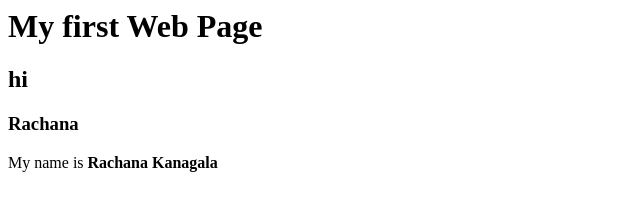
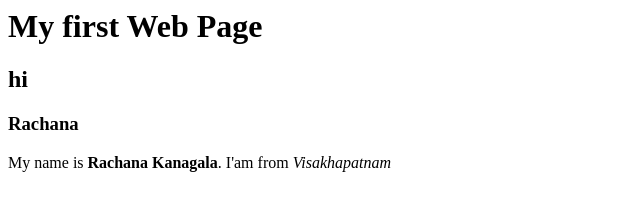
Before and after one commit to rk594/homewrok1.1, a plain HTML site: page index.html in a window 1280 px wide. Shown: the whole page, without its empty margins (0-640 px from the left). Drawn offline with Linux system fonts and the light colour scheme.

Commit message:
added i tag.

```diff
--- a/index.html
+++ b/index.html
@@ -1,4 +1,4 @@
 <h1> My first Web Page</h1>
 <h2>hi<h2>
 <h3>Rachana</h3>
-<p>My name is <b>Rachana Kanagala</b></p>
+<p>My name is <b>Rachana Kanagala</b>. I'am from <i>Visakhapatnam</i></p>
```
